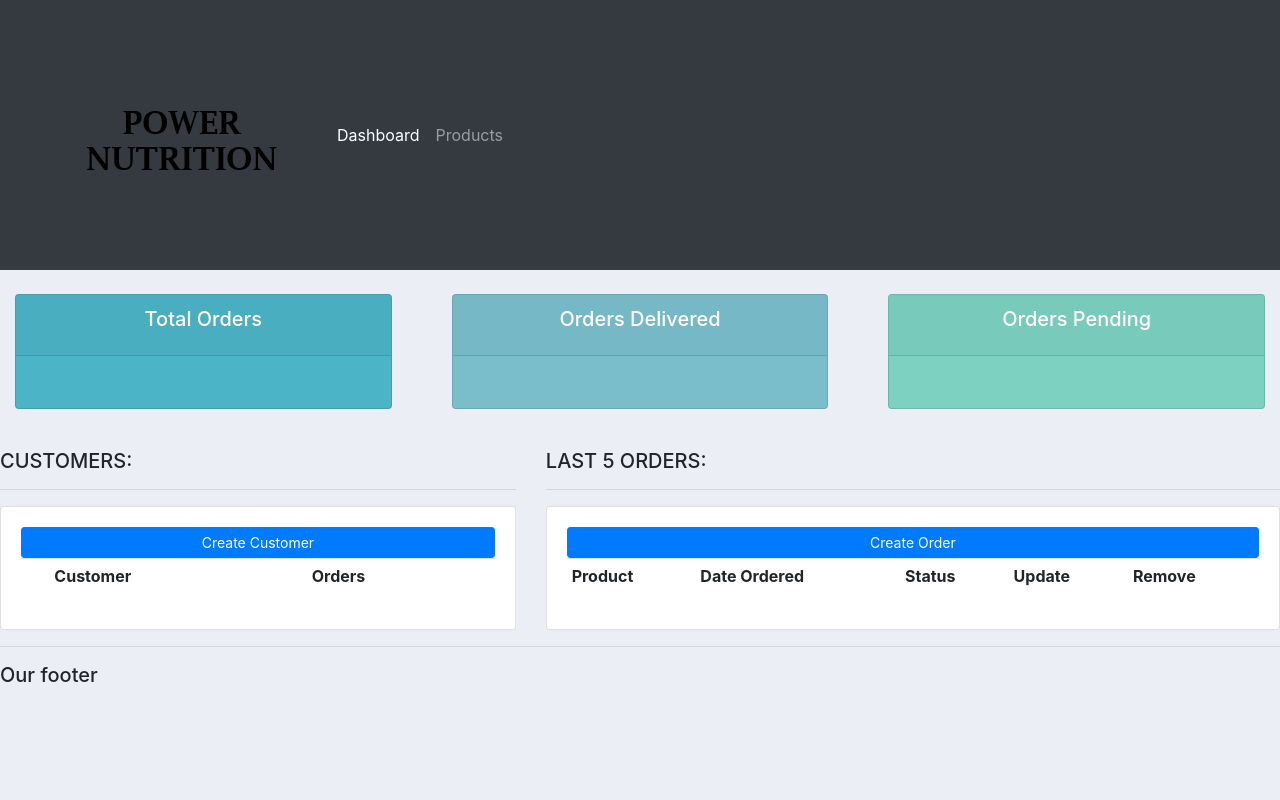
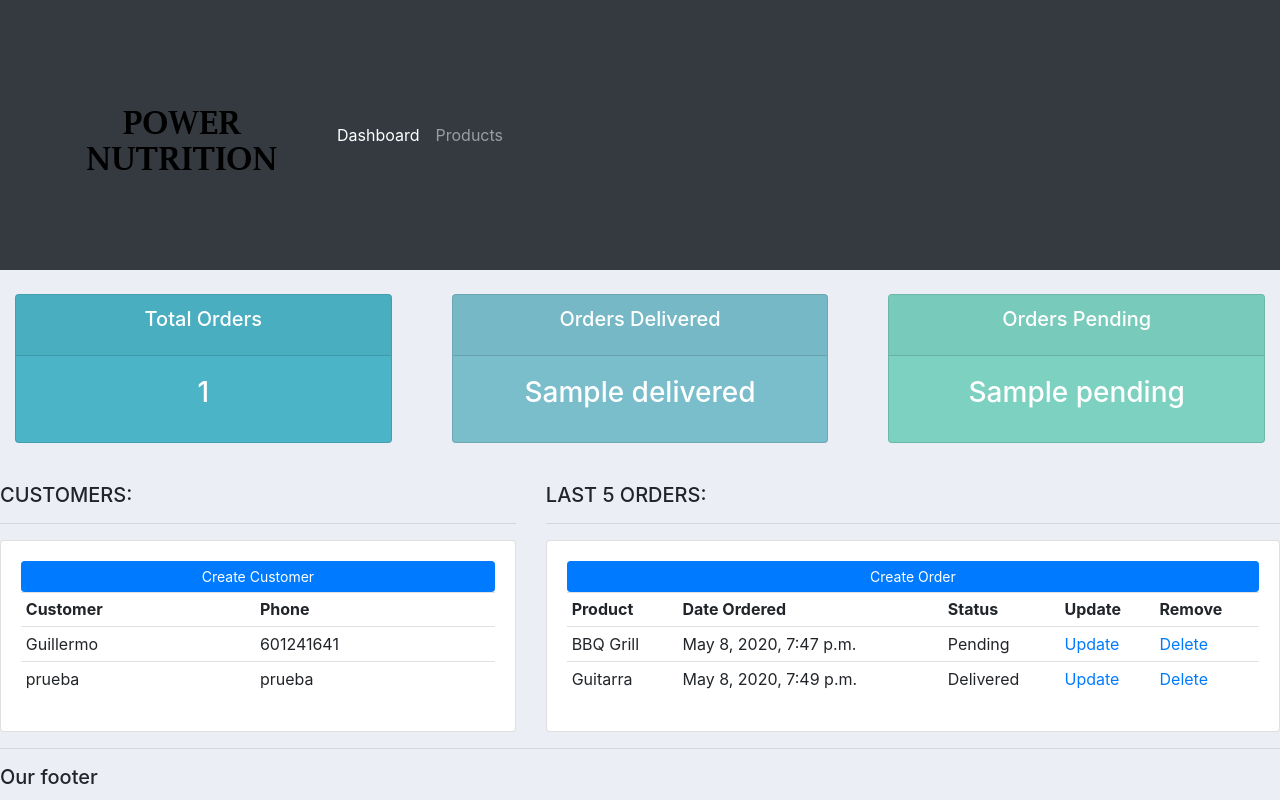
Before and after one commit to mcweeds/django_projects, a Django app: template CRM/account/templates/account/dashboard.html in a window 1280 px wide. Run offline with Django 3.2, Linux system fonts and the light colour scheme; data comes from the database, SQL or seed files in the repository; both versions use the stored data as it was after the commit; the template is opened without the code that fills it: values that come from a table or form of the project are taken from there, most other values are stand-ins (such as "Sample title", 1, 10 or a date in 2020); lists and menus that the app fills with data are empty; some libraries are stand-ins or nearby versions.

Commit message:
In URL Routing and Dinamics Templates

```diff
--- a/CRM/account/templates/account/dashboard.html
+++ b/CRM/account/templates/account/dashboard.html
@@ -13,10 +13,16 @@
             <a class="btn btn-primary btn-sm btn-block" href="">Create Customer</a>
             <table class="table table-sm">
                 <tr>
-                    <th></th>
                     <th>Customer</th>
-                    <th>Orders</th>
+                    <th>Phone</th>
                 </tr>
+                {% for customer in customers%}
+                    <tr>
+                        <td>{{customer.name}}</td>
+                        <td>{{customer.phone}}</td>
+                    </tr>
+
+                {% endfor %}
             </table>
         </div>
     </div>
@@ -35,6 +41,18 @@
                     <th>Remove</th>
 
                 </tr>
+                                {% for order in orders%}
+                    <tr>
+                        <td>{{order.product}}</td>
+                        <td>{{order.date_created}}</td>
+                        <td>{{order.status}}</td>
+                        <td><a href="">Update</a></td>
+                        <td><a href="">Delete</a></td>
+
+
+                    </tr>
+
+                {% endfor %}
             </table>
         </div>
     </div>
--- a/CRM/account/templates/account/status.html
+++ b/CRM/account/templates/account/status.html
@@ -8,7 +8,7 @@
 			  		<h5 class="card-title">Total Orders</h5>
 			  	</div>
 			  	<div class="card-body">
-			    	<h3 class="card-title"></h3>
+			    	<h3 class="card-title">{{total_orders}}</h3>
 			  	</div>
 			</div>
 		</div>
@@ -21,7 +21,7 @@
 			  		<h5 class="card-title">Orders Delivered</h5>
 			  	</div>
 			  	<div class="card-body">
-			    	<h3 class="card-title"></h3>
+			    	<h3 class="card-title">{{delivered}}</h3>
 			  	</div>
 			</div>
 		</div>
@@ -34,7 +34,7 @@
 			  		<h5 class="card-title">Orders Pending</h5>
 			  	</div>
 			  	<div class="card-body">
-			    	<h3 class="card-title"></h3>
+			    	<h3 class="card-title">{{pending}}</h3>
 			  	</div>
 			</div>
 		</div>
--- a/CRM/account/urls.py
+++ b/CRM/account/urls.py
@@ -4,6 +4,6 @@ from . import views
 urlpatterns = [
     path('', views.home),
     path('products/', views.products),
-    path('customer/', views.customer),
+    path('customer/<str:pk_test>/', views.customer),
 
 ]
```
Also changed, not shown: CRM/account/templates/account/products.html (+8 -0 lines), CRM/account/views.py (+17 -3 lines), CRM/db.sqlite3.
